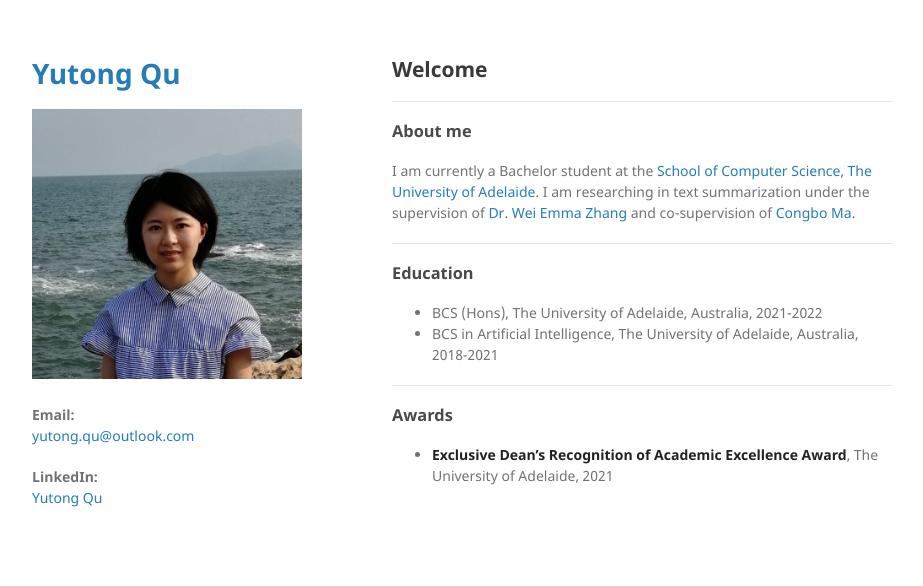
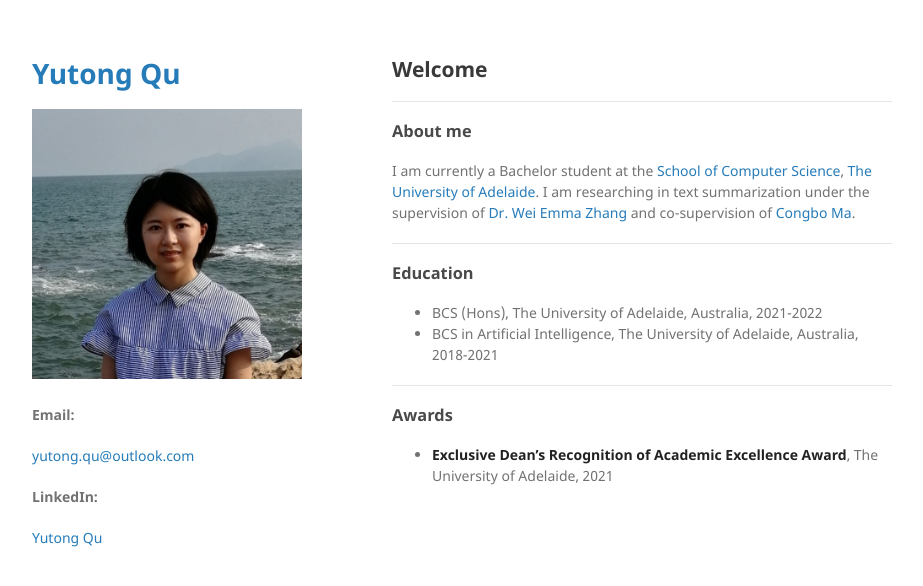
Before and after one commit to yutongqu/yutongqu.github.io, a Jekyll site: the page built from index.md, in a window 1280 px wide. Shown: the top 586 px of the page, without its empty margins (178-1101 px from the left). Built offline with Jekyll 4.4.1, drawn with Linux system fonts in a browser that asks for light colours; our own code applies the rules of GitHub Pages for plain Markdown files; the repository's description, which GitHub fills in, is left out.

```diff
--- a/_layouts/default.html
+++ b/_layouts/default.html
@@ -25,12 +25,12 @@
 
 
         {% if site.email %}
-        <nobr><b>Email: </b></nobr>
+        <p><b>Email: </b>
         <p class="view"><a href="mailto:{{ site.email_link }}">{{ site.email }}</a></p>
         {% endif %}
 
         {% if site.linkedin %}
-        <nobr><b>LinkedIn: </b></nobr>
+        <p><b>LinkedIn: </b>
         <p class="view"><a href="{{ site.linkedin }}">Yutong Qu</a></p>
         {% endif %}
 
```
